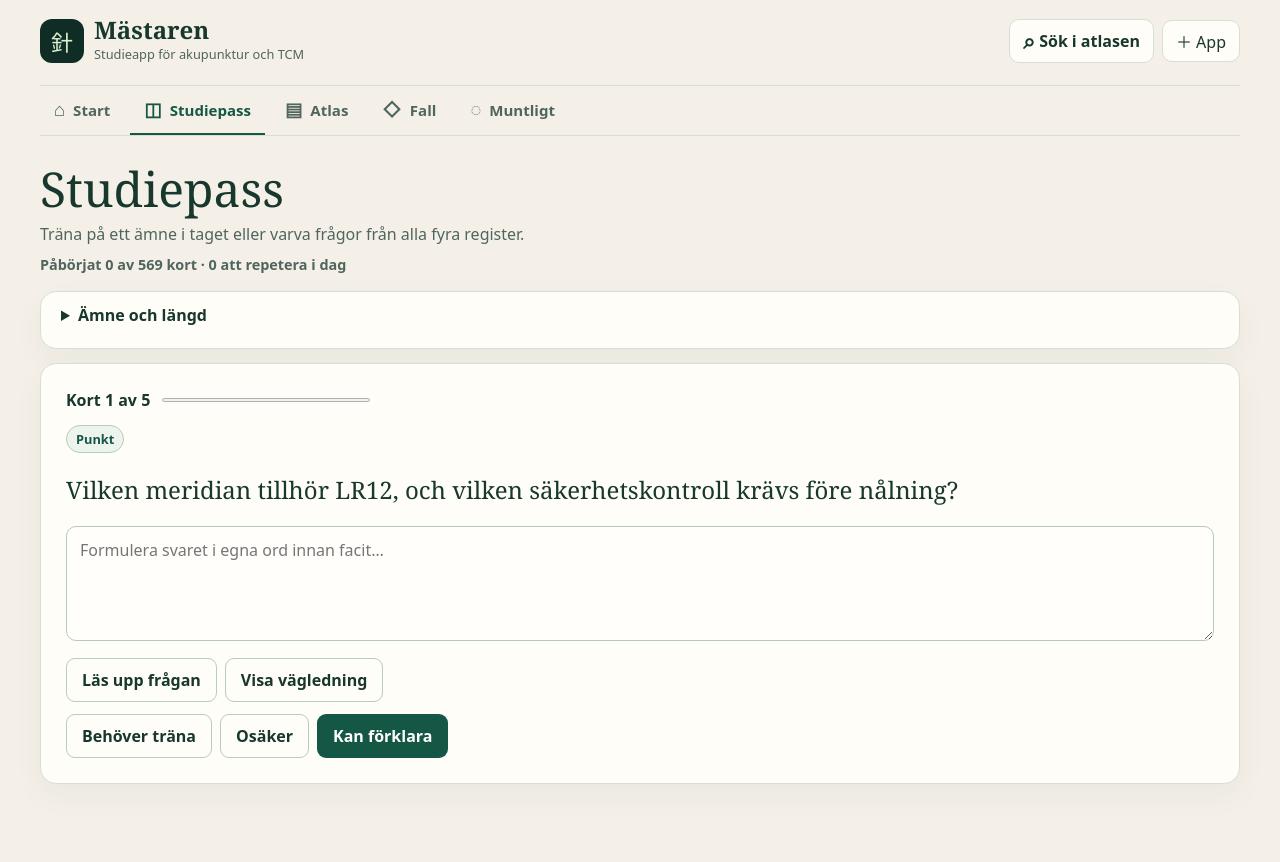
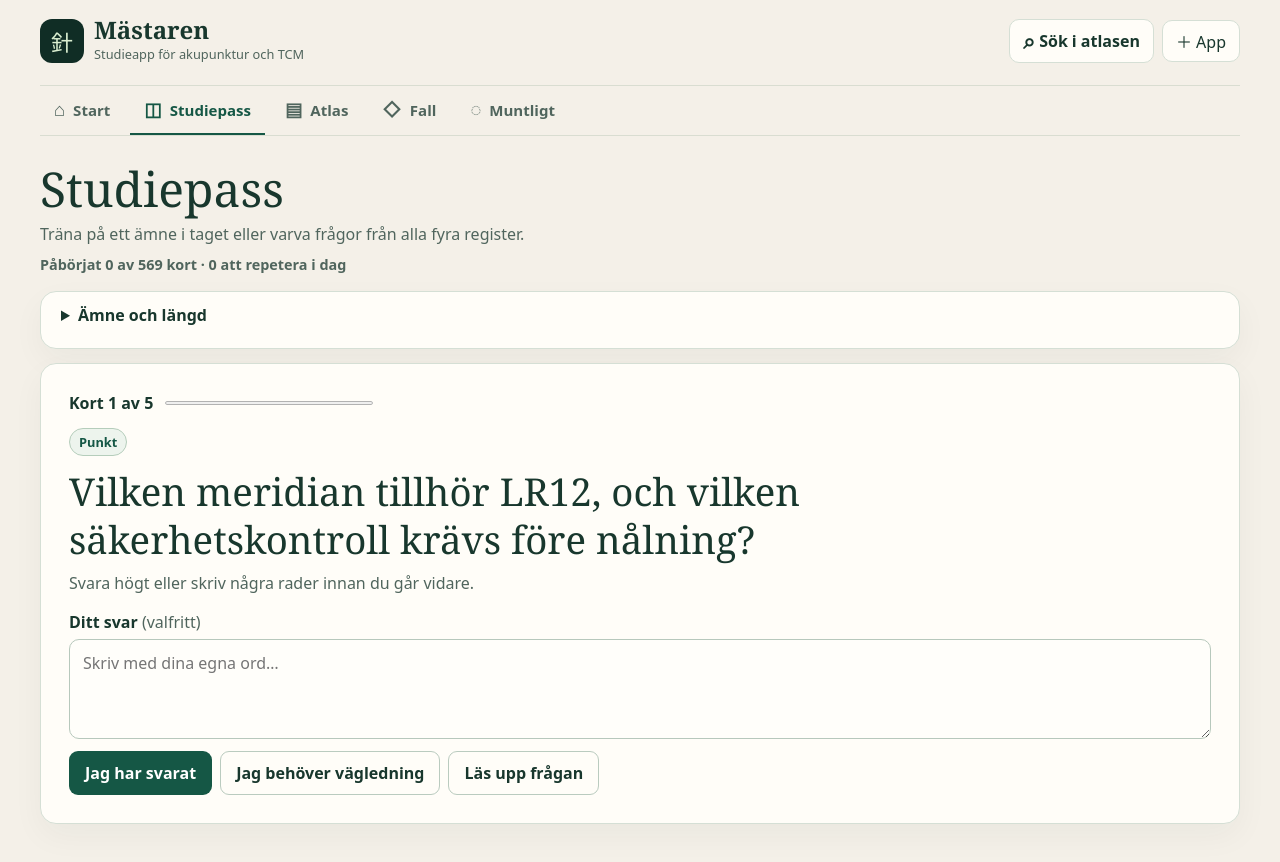
Before and after one commit to KrilleLen/tcm-mastery, a website: page index.html in a window 1280 px wide. Both pictures are taken after a click on the link "Starta ett studiepass". Drawn offline with Linux system fonts and the light colour scheme.

Commit message:
Dela upp frågan i eget svar, vägledning och bedömning

```diff
--- a/app-core.js
+++ b/app-core.js
@@ -764,6 +764,8 @@ function restoreStudySession(session) {
     topic, length, queue, grades,
     draft: typeof session.draft === "string" ? session.draft : "",
     hintUsed: session.hintUsed === true,
+    readyToGrade: session.readyToGrade === true || session.hintUsed === true,
+    feedback: typeof session.feedback === "string" ? session.feedback : "",
     startedAt: finiteNumber(session.startedAt) || Date.now(),
   };
 }
@@ -808,7 +810,7 @@ function studyOverview() {
     started: CARDS.length - fresh.length,
     due: due.length,
     inProgress: completed < total &&
-      (completed > 0 || Boolean(studySession.draft.trim()) || studySession.hintUsed),
+      (completed > 0 || Boolean(studySession.draft.trim()) || studySession.readyToGrade),
     completed,
     total,
   };
@@ -832,10 +834,10 @@ function startStudy(topic = "all", length = 5) {
   if (!STUDY_TOPICS.includes(topic)) topic = "all";
   studySession = {
     topic, length, queue: studyQueue(topic, length), grades: [],
-    draft: "", hintUsed: false, startedAt: Date.now(),
+    draft: "", hintUsed: false, readyToGrade: false, feedback: "", startedAt: Date.now(),
   };
   saveStudySession();
-  newStudy();
+  newStudy(true);
 }
 
 function saveStudySession() {
@@ -865,7 +867,7 @@ function renderStudySummary() {
   $("#studySummary").focus();
 }
 
-function newStudy() {
+function newStudy(focusQuestion = false) {
   if (!studySession) {
     startStudy();
     return;
@@ -876,6 +878,9 @@ function newStudy() {
   $("#studyTopic").value = studySession.topic;
   $("#studyLength").value = String(studySession.length);
   updateStudyMeta();
+  const feedback = $("#studyFeedback");
+  feedback.textContent = studySession.feedback;
+  feedback.hidden = !studySession.feedback;
   if (!currentCard) {
     renderStudySummary();
     return;
@@ -886,13 +891,31 @@ function newStudy() {
   $("#studyBadge").textContent = currentCard.type;
   $("#studyQ").textContent = currentCard.q;
   $("#studyA").textContent = currentCard.a;
-  $("#studyA").classList.toggle("hidden", !studySession.hintUsed);
+  renderStudyStage();
   $("#studyText").value = studySession.draft;
   $("#studyPosition").textContent = `Kort ${grades.length + 1} av ${queue.length}`;
   $("#studyProgress").max = queue.length;
   $("#studyProgress").value = grades.length;
+  if (focusQuestion) $("#studyQ").focus();
 }
 
+function renderStudyStage() {
+  const ready = studySession.readyToGrade;
+  $("#studyRecallActions").classList.toggle("hidden", ready);
+  $("#studyAssessment").classList.toggle("hidden", !ready);
+  $("#studyA").classList.toggle("hidden", !ready);
+}
+
+function revealStudyAnswer(hintUsed) {
+  if (!currentCard || studySession.readyToGrade) return;
+  studySession.hintUsed = hintUsed;
+  studySession.readyToGrade = true;
+  saveStudySession();
+  renderStudyStage();
+  $("#studyAssessmentTitle").focus();
+}
+
+$("#studyCheck").addEventListener("click", () => revealStudyAnswer(false));
 $("#studyText").addEventListener("input", (event) => {
   if (!currentCard) return;
   studySession.draft = event.target.value;
@@ -914,10 +937,7 @@ $("#studyChange").addEventListener("click", () => {
 });
 
 function showStudyAnswer() {
-  if (!currentCard) return;
-  studySession.hintUsed = true;
-  saveStudySession();
-  $("#studyA").classList.remove("hidden");
+  revealStudyAnswer(true);
 }
 
 function formatInterval(days) {
@@ -958,10 +978,11 @@ function grade(gradeValue) {
   studySession.grades.push(gradeValue);
   studySession.draft = "";
   studySession.hintUsed = false;
+  studySession.readyToGrade = false;
   studySession.startedAt = Date.now();
+  studySession.feedback = `Senaste kortet är bedömt. Nästa repetition om ${formatInterval(intervalDays)}.`;
   saveStudySession();
-  showToast(`Nästa repetition om ${formatInterval(intervalDays)}.`);
-  newStudy();
+  newStudy(true);
 }
 
 function speakText(text) {
--- a/index.html
+++ b/index.html
@@ -205,26 +205,33 @@
       <p id="studyQueueInfo"></p>
     </form>
   </details>
+  <p id="studyFeedback" class="study-feedback" role="status" hidden></p>
   <div id="studyCard" class="panel study-card">
     <div class="study-progress">
       <label for="studyProgress" id="studyPosition"></label>
       <progress id="studyProgress" value="0" max="5"></progress>
     </div>
-    <div>
+    <div class="study-question">
       <span id="studyBadge" class="badge"></span>
-      <h2 id="studyQ">Dagens fråga</h2>
-      <textarea id="studyText" aria-label="Ditt svar" placeholder="Formulera svaret i egna ord innan facit…"></textarea>
-      <div id="studyA" class="answer hidden" aria-live="polite"></div>
-    </div>
-    <div>
-      <div class="actions">
+      <h2 id="studyQ" tabindex="-1">Dagens fråga</h2>
+      <p>Svara högt eller skriv några rader innan du går vidare.</p>
+      <label class="study-answer-label" for="studyText">Ditt svar <span>(valfritt)</span></label>
+      <textarea id="studyText" placeholder="Skriv med dina egna ord…"></textarea>
+      <div class="actions study-recall-actions" id="studyRecallActions">
+        <button type="button" class="primary" id="studyCheck">Jag har svarat</button>
+        <button type="button" class="ghost" onclick="showStudyAnswer()">Jag behöver vägledning</button>
         <button type="button" class="ghost" onclick="speakQuestion()">Läs upp frågan</button>
-        <button type="button" class="ghost" onclick="showStudyAnswer()">Visa vägledning</button>
       </div>
-      <div class="actions">
-        <button type="button" class="ghost" onclick="grade(0)">Behöver träna</button>
-        <button type="button" class="ghost" onclick="grade(1)">Osäker</button>
-        <button type="button" class="primary" onclick="grade(2)">Kan förklara</button>
+      <div id="studyAssessment" class="study-assessment hidden">
+        <h3>Vägledning</h3>
+        <div id="studyA" class="answer hidden"></div>
+        <h3 id="studyAssessmentTitle" tabindex="-1">Hur gick det?</h3>
+        <p>Bedöm hur väl du kunde förklara svaret på egen hand.</p>
+        <div class="actions study-grades" role="group" aria-labelledby="studyAssessmentTitle">
+          <button type="button" class="ghost" onclick="grade(0)">Behöver träna</button>
+          <button type="button" class="ghost" onclick="grade(1)">Delvis rätt</button>
+          <button type="button" class="primary" onclick="grade(2)">Kan förklara</button>
+        </div>
       </div>
     </div>
   </div>
--- a/tcm-study.css
+++ b/tcm-study.css
@@ -95,3 +95,75 @@
     grid-template-columns: 1fr;
   }
 }
+
+#study .study-card {
+  min-height: 0;
+  display: block;
+  padding: clamp(1rem, 3vw, 1.75rem);
+}
+
+.study-question h2 {
+  max-width: 35ch;
+  margin: .65rem 0 .35rem;
+  font-size: clamp(1.55rem, 4vw, 2.4rem);
+  line-height: 1.25;
+}
+
+.study-question > p,
+.study-assessment > p {
+  color: var(--muted);
+  margin: .5rem 0 1rem;
+  line-height: 1.5;
+}
+
+.study-answer-label {
+  display: block;
+  margin-bottom: .4rem;
+  font-weight: 700;
+}
+
+.study-answer-label span {
+  color: var(--muted);
+  font-weight: 400;
+}
+
+#studyText {
+  display: block;
+  min-height: 6.25rem;
+  resize: vertical;
+}
+
+.study-assessment {
+  margin-top: 1.1rem;
+  border-top: 1px solid var(--line);
+  padding-top: .85rem;
+}
+
+.study-assessment h3 {
+  margin: 0 0 .6rem;
+}
+
+#studyA {
+  margin: 0 0 1rem;
+}
+
+.study-feedback {
+  padding: .75rem 1rem;
+  margin: 0 0 .8rem;
+  border-left: 3px solid var(--jade);
+  border-radius: .4rem;
+  background: var(--panel2);
+  line-height: 1.45;
+}
+
+@media (max-width: 560px) {
+  .study-question .actions {
+    display: grid;
+    grid-template-columns: 1fr;
+  }
+
+  .study-question .actions button {
+    min-height: 44px;
+    width: 100%;
+  }
+}
```
Also changed, not shown: tests/study.test.mjs (+22 -0 lines).
